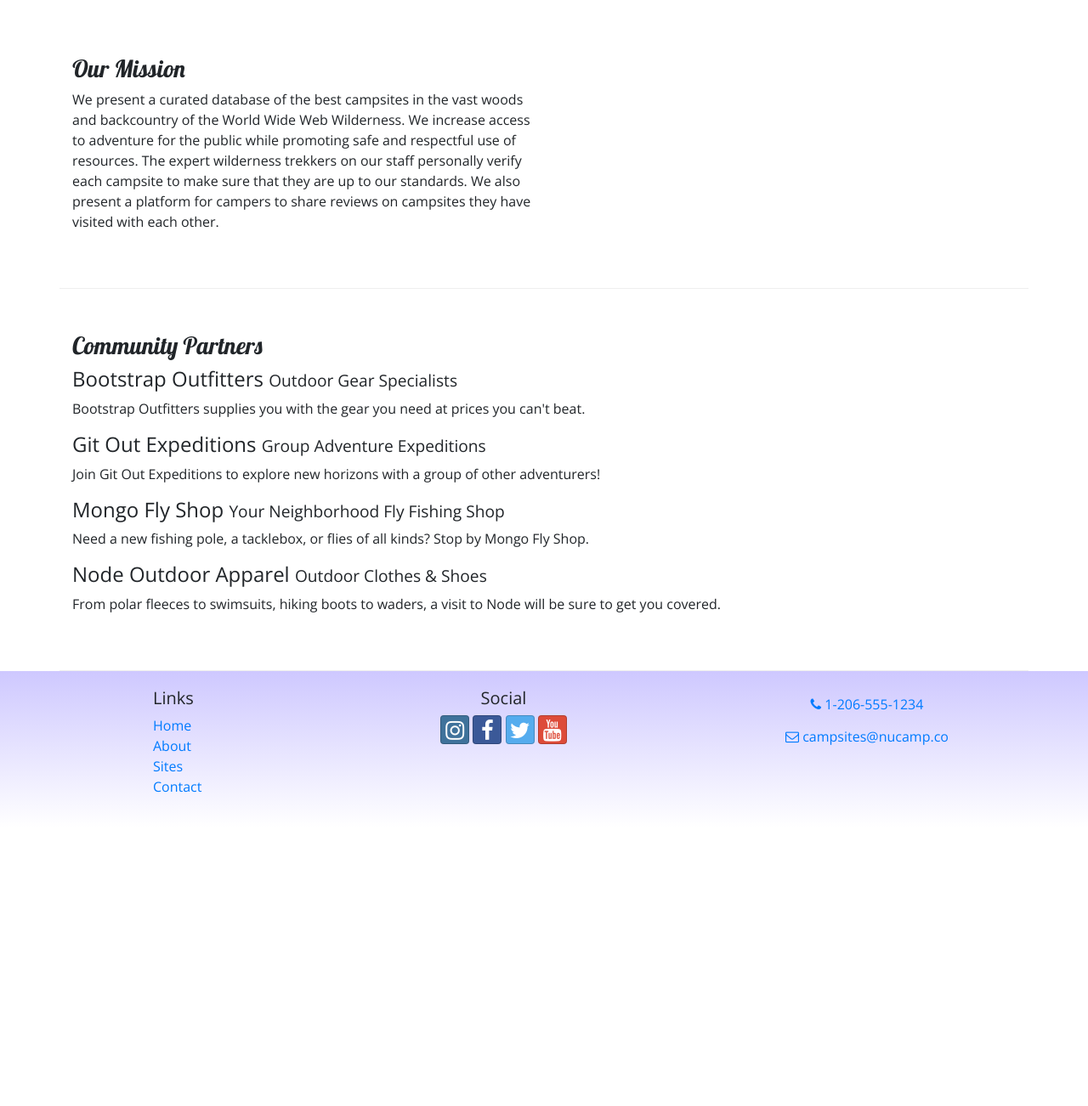
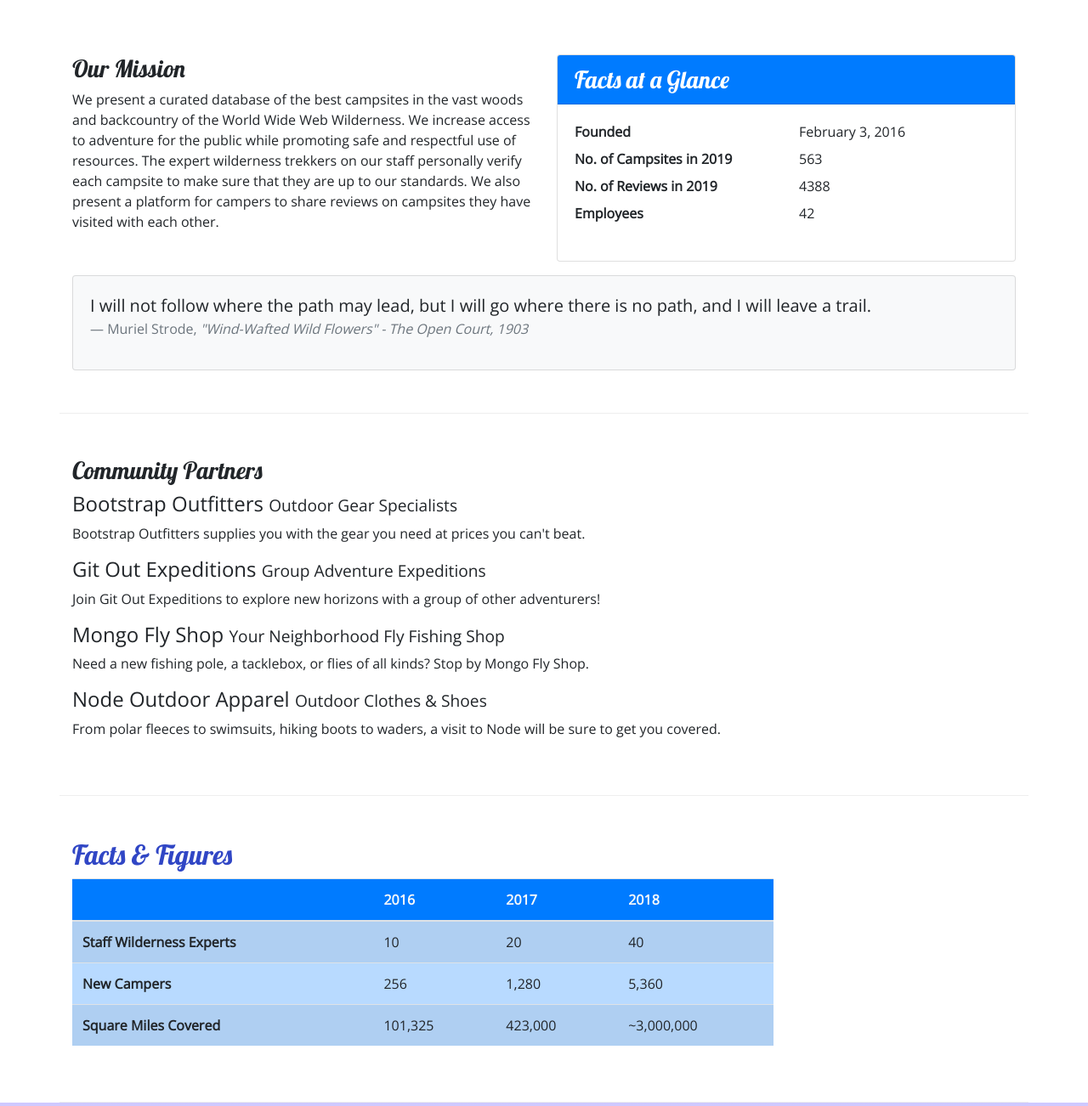
Before and after one commit to aaronspeaks94/bootstrap-project, a website: page aboutus.html in a window 1280 px wide. Shown: the part 340-1642 px from the top of the page at 85% size. Before the commit the page ends 1314 px from the top, so only its background shows below. Drawn offline with nearby package versions, Linux system fonts and the light colour scheme.

Commit message:
Tables and Cards

```diff
--- a/aboutus.html
+++ b/aboutus.html
@@ -34,16 +34,18 @@
 
     <nav class="navbar navbar-expand-sm navbar-dark sticky-top">
         <div class="container">
-            <button class="navbar-toggler ml-auto" type="button"
-            data-toggle="collapse" data-target="#nucampNavbar">
+            <button class="navbar-toggler ml-auto" type="button" data-toggle="collapse" data-target="#nucampNavbar">
                 <span class="navbar-toggler-icon"></span>
             </button>
             <div class="collapse navbar-collapse" id="nucampNavbar">
                 <ul class="navbar-nav">
-                    <li class="nav-item"><a class="nav-link" href="index.html"><i class="fa fa-home fa-lg"></i> Home</a></li>
-                    <li class="nav-item active"><a class="nav-link" href="#"><i class="fa fa-info fa-lg"></i> About</a></li>
+                    <li class="nav-item"><a class="nav-link" href="index.html"><i class="fa fa-home fa-lg"></i> Home</a>
+                    </li>
+                    <li class="nav-item active"><a class="nav-link" href="#"><i class="fa fa-info fa-lg"></i> About</a>
+                    </li>
                     <li class="nav-item"><a class="nav-link" href="#"><i class="fa fa-list fa-lg"></i> Sites</a></li>
-                    <li class="nav-item"><a class="nav-link" href="contactus.html"><i class="fa fa-address-card fa-lg"></i> Contact</a></li>
+                    <li class="nav-item"><a class="nav-link" href="contactus.html"><i
+                                class="fa fa-address-card fa-lg"></i> Contact</a></li>
                 </ul>
             </div>
         </div>
@@ -66,29 +68,101 @@
             <div class="row row-content">
                 <div class="col-sm-6">
                     <h3>Our Mission</h3>
-                    <p>We present a curated database of the best campsites in the vast woods and backcountry of the World Wide Web Wilderness. We increase access to adventure for the public while promoting safe and respectful use of resources. The expert wilderness trekkers on our staff personally verify each campsite to make sure that they are up to our standards. We also present a platform for campers to share reviews on campsites they have visited with each other.</p>
+                    <p>We present a curated database of the best campsites in the vast woods and backcountry of the
+                        World Wide Web Wilderness. We increase access to adventure for the public while promoting safe
+                        and respectful use of resources. The expert wilderness trekkers on our staff personally verify
+                        each campsite to make sure that they are up to our standards. We also present a platform for
+                        campers to share reviews on campsites they have visited with each other.</p>
+                </div>
+                <div class="col-sm-6">
+                    <div class="card">
+                        <h3 class="card-header bg-primary text-white">Facts at a Glance</h3>
+                        <div class="card-body">
+                            <dl class="row">
+                                <dt class="col-6">Founded</dt>
+                                <dd class="col-6">February 3, 2016</dd>
+                                <dt class="col-6">No. of Campsites in 2019</dt>
+                                <dd class="col-6">563</dd>
+                                <dt class="col-6">No. of Reviews in 2019</dt>
+                                <dd class="col-6">4388</dd>
+                                <dt class="col-6">Employees</dt>
+                                <dd class="col-6">42</dd>
+                            </dl>
+                        </div>
+                    </div>
+                </div>
+                <div class="col">
+                    <div class="card bg-light mt-3">
+                        <blockquote class="blockquote card-body">
+                            <p class="mb-0">I will not follow where the path may lead, but I will go where there is no
+                                path, and I will leave a trail.</p>
+                            <footer class="blockquote-footer">Muriel Strode,
+                                <cite title="Source Title">"Wind-Wafted Wild Flowers" -
+                                    The Open Court, 1903
+                                </cite>
+                            </footer>
+                        </blockquote>
                     </div>
                 </div>
             </div>
 
-        <div class="container">
             <div class="row row-content">
                 <div class="col">
                     <h3>Community Partners</h3>
                     <h4>Bootstrap Outfitters <small>Outdoor Gear Specialists</small></h4>
-                    <p class="d-none d-sm-block">Bootstrap Outfitters supplies you with the gear you need at prices you can't beat.</p>
+                    <p class="d-none d-sm-block">Bootstrap Outfitters supplies you with the gear you need at prices you
+                        can't beat.</p>
                     <h4>Git Out Expeditions <small>Group Adventure Expeditions</small></h4>
-                    <p class="d-none d-sm-block">Join Git Out Expeditions to explore new horizons with a group of other adventurers!</p>
+                    <p class="d-none d-sm-block">Join Git Out Expeditions to explore new horizons with a group of other
+                        adventurers!</p>
                     <h4>Mongo Fly Shop <small>Your Neighborhood Fly Fishing Shop</small></h4>
-                    <p class="d-none d-sm-block">Need a new fishing pole, a tacklebox, or flies of all kinds? Stop by Mongo Fly Shop.</p>
+                    <p class="d-none d-sm-block">Need a new fishing pole, a tacklebox, or flies of all kinds? Stop by
+                        Mongo Fly Shop.</p>
                     <h4>Node Outdoor Apparel <small>Outdoor Clothes & Shoes</small></h4>
-                    <p class="d-none d-sm-block">From polar fleeces to swimsuits, hiking boots to waders, a visit to Node will be sure to get you covered.</p>
+                    <p class="d-none d-sm-block">From polar fleeces to swimsuits, hiking boots to waders, a visit to
+                        Node will be sure to get you covered.</p>
+                </div>
+            </div>
+            <div class="row row-content">
+                <div class="col col-sm-9">
+                    <h2>Facts &amp; Figures</h2>
+                    <div class="table-responsive">
+                        <table class="table table-striped">
+                            <thead>
+                                <tr class="bg-primary text-light">
+                                    <th></th>
+                                    <th>2016</th>
+                                    <th>2017</th>
+                                    <th>2018</th>
+                                </tr>
+                            </thead>
+                            <tbody class="table-primary">
+                                <tr>
+                                    <th>Staff Wilderness Experts</th>
+                                    <td>10</td>
+                                    <td>20</td>
+                                    <td>40</td>
+                                </tr>
+                                <tr>
+                                    <th>New Campers</th>
+                                    <td>256</td>
+                                    <td>1,280</td>
+                                    <td>5,360</td>
+                                </tr>
+                                <tr>
+                                    <th>Square Miles Covered</th>
+                                    <td>101,325</td>
+                                    <td>423,000</td>
+                                    <td>~3,000,000</td>
+                                </tr>
+                            </tbody>
+                        </table>
                     </div>
                 </div>
             </div>
         </div>
 
-    <footer>
+        <footer class="site-footer">
             <div class="container">
                 <div class="row">
                     <div class="col-4 col-sm-2 offset-1">
@@ -102,14 +176,20 @@
                     </div>
                     <div class="col-6 col-sm-5 text-center">
                         <h5>Social</h5>
-                    <a class="btn btn-social-icon btn-instagram" href="http://instagram.com/"><i class="fa fa-instagram"></i></a>
-                    <a class="btn btn-social-icon btn-facebook" href="http://facebook.com/"><i class="fa fa-facebook"></i></a>
-                    <a class="btn btn-social-icon btn-twitter" href="http://twitter.com/"><i class="fa fa-twitter"></i></a>
-                    <a class="btn btn-social-icon btn-google" href="http://youtube.com/"><i class="fa fa-youtube"></i></a>
+                        <a class="btn btn-social-icon btn-instagram" href="http://instagram.com/"><i
+                                class="fa fa-instagram"></i></a>
+                        <a class="btn btn-social-icon btn-facebook" href="http://facebook.com/"><i
+                                class="fa fa-facebook"></i></a>
+                        <a class="btn btn-social-icon btn-twitter" href="http://twitter.com/"><i
+                                class="fa fa-twitter"></i></a>
+                        <a class="btn btn-social-icon btn-google" href="http://youtube.com/"><i
+                                class="fa fa-youtube"></i></a>
                     </div>
                     <div class="col-sm-4 text-center">
-                    <a role="button" class="btn btn-link" href="tel:+12065551234""><i class="fa fa-phone"></i> 1-206-555-1234</a><br>
-                    <a role="button" class="btn btn-link" href="mailto:campsites@nucamp.co"><i class="fa fa-envelope-o"></i> campsites@nucamp.co</a>
+                        <a role="button" class="btn btn-link" href="tel:+12065551234""><i class=" fa fa-phone"></i>
+                            1-206-555-1234</a><br>
+                        <a role="button" class="btn btn-link" href="mailto:campsites@nucamp.co"><i
+                                class="fa fa-envelope-o"></i> campsites@nucamp.co</a>
                     </div>
                 </div>
             </div>
--- a/css/styles.css
+++ b/css/styles.css
@@ -14,7 +14,7 @@ header h2 {
     color: #CEC8FF;
 }
 
-footer {
+.site-footer {
     background-image: linear-gradient(#CEC8FF, white);
     padding: 20px 0;
 }
```
Also changed, not shown: contactus.html (+1 -1 lines), index.html (+1 -1 lines). Lines whose indentation alone changed are shown as unchanged.
